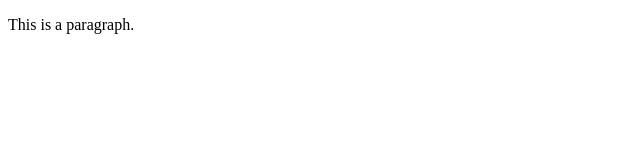
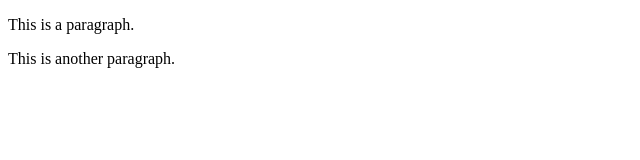
Before and after one commit to piersrudde/git-example-project, a plain HTML site: page index.html in a window 1280 px wide. Shown: the whole page, without its empty margins (0-640 px from the left). Drawn offline with Linux system fonts and the light colour scheme.

Commit message:
Added second paragraph to index and second page to project.

```diff
--- a/index.html
+++ b/index.html
@@ -9,6 +9,7 @@
 
 <body>
     <p>This is a paragraph.</p>
+    <p>This is another paragraph.</p>
 </body>
 
 </html>
```
Also changed, not shown: page2.html (added, +1 -0 lines).
